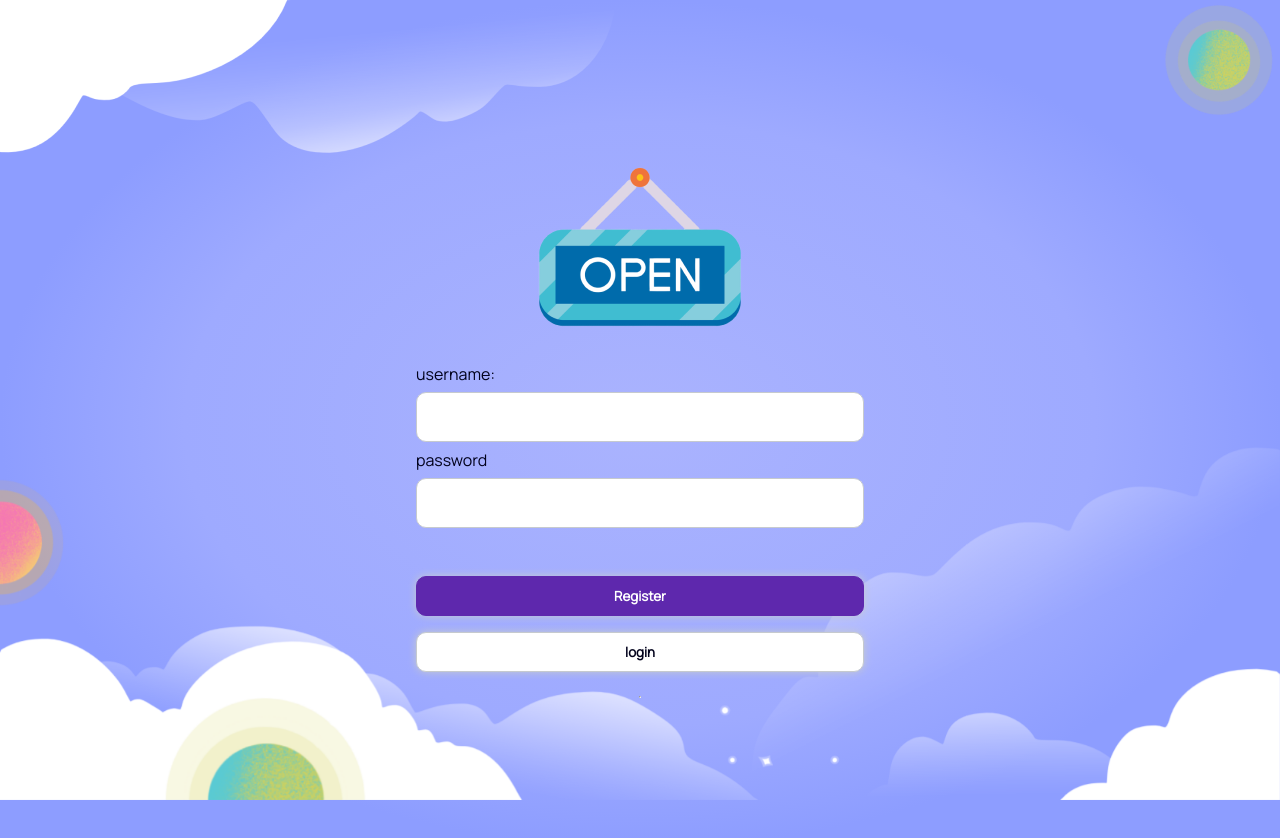
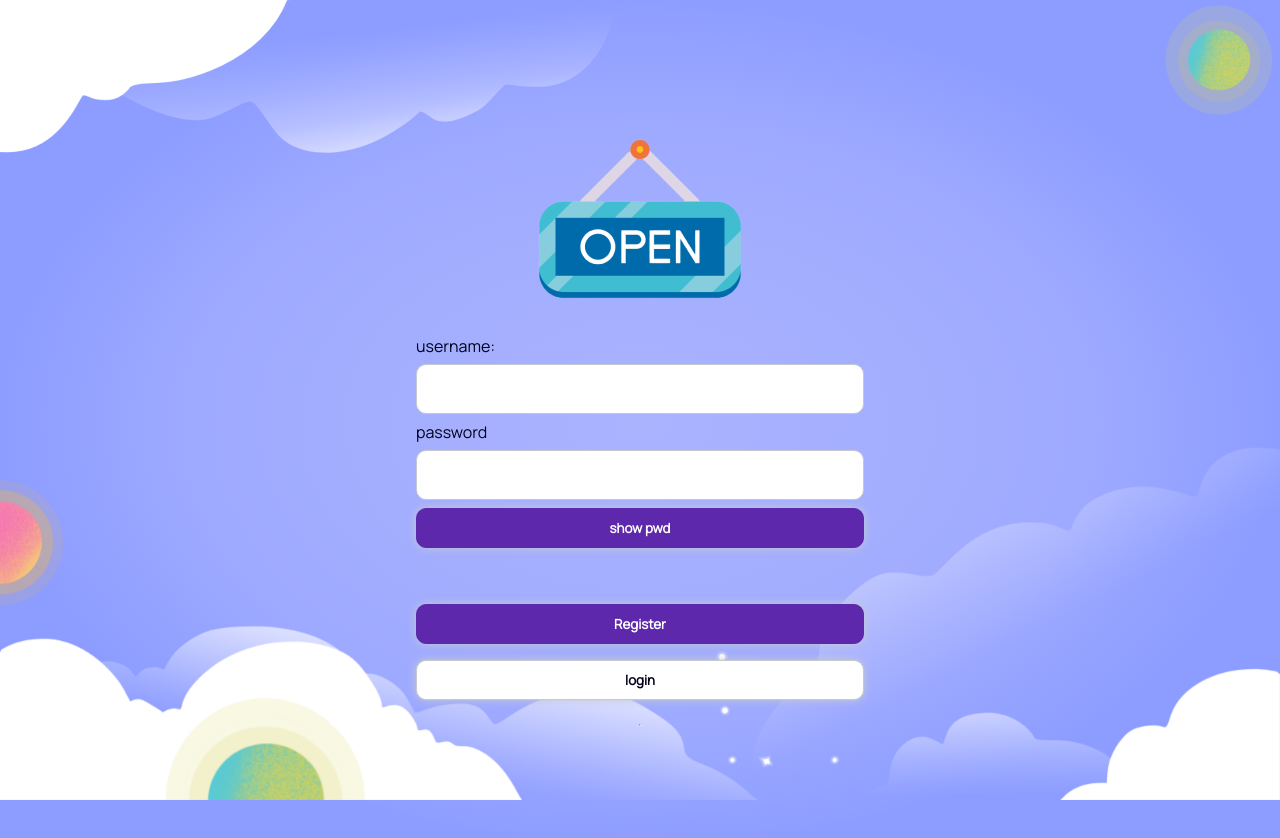
Before and after one commit to ya850805/map-dice-frontend, a Vue app: page / in a window 1280 px wide. Shown: the top 838 px of the page. Built offline with nearby package versions, Linux system fonts and the light colour scheme.

Commit message:
feat: Add button to show password.

```diff
--- a/src/App.vue
+++ b/src/App.vue
@@ -11,7 +11,9 @@
     </div>
     <div class="flex-col w-100">
       <p>password</p>
-      <input type="password" v-model="password"/>
+      <input v-if="showPassword" type="text" v-model="password"/>
+      <input v-else type="password" v-model="password"/>
+      <button @click="showPassword=!showPassword">show pwd</button>
     </div>
 
     <div class="flex-col w-100 mt-40">
@@ -136,6 +138,7 @@ import {BACKEND_URL, GET_LOCATION_API_URL, RADIUS} from "@/constant/MapDiceConst
 let loginUser = ref("")
 let username = ref("")
 let password = ref("")
+let showPassword = ref(false)
 
 let type = ref("")
 let placeId = ref("")
```
